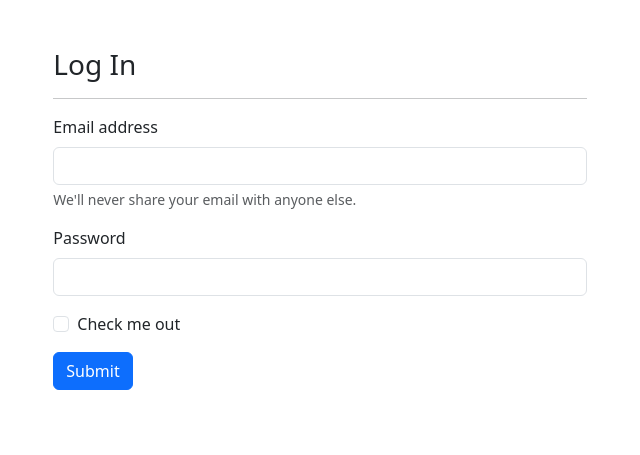
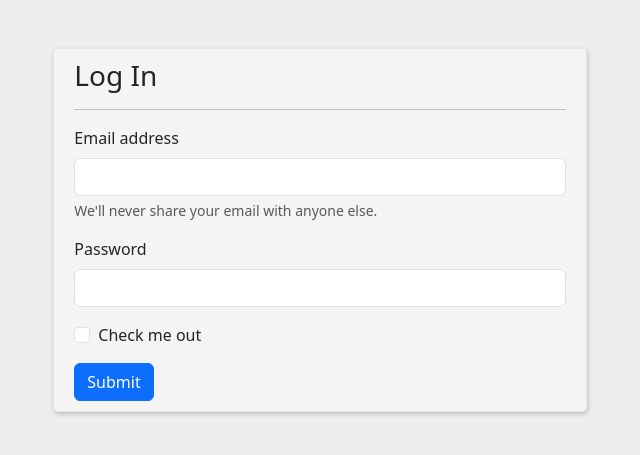
Before and after one commit to marouane-tabib/CultureDev.to, a PHP site: page /login.php in a window 1280 px wide. Shown: the top 455 px of the page, without its empty margins (320-960 px from the left). Run offline with PHP 8.4, Linux system fonts and the light colour scheme.

Commit message:
add main.css link stylesheet in login.php file

```diff
--- a/assets/css/main.css
+++ b/assets/css/main.css
@@ -1,3 +1,11 @@
 body {
-  background-color: #DDD;
+  background-color: #eee;
 }
+
+.login-box {
+  padding: 10px 20px;
+  background: #F4F4F4;
+  border-radius: 5px;
+  box-shadow: 1px 2px 5px rgba(0, 0, 0, 0.2);
+  border: 0.7px solid rgba(204, 204, 204, 0.3333333333);
+}
--- a/assets/sass/main.scss
+++ b/assets/sass/main.scss
@@ -1,3 +1,4 @@
 body{
-    background-color: #DDD;
+    background-color: #eee;
 }
+@import 'components/login-form';
--- a/login.php
+++ b/login.php
@@ -6,6 +6,7 @@
     <meta name="viewport" content="width=device-width, initial-scale=1.0">
     <link rel="stylesheet" href="https://cdnjs.cloudflare.com/ajax/libs/font-awesome/6.2.1/css/all.min.css"/>
     <link rel="stylesheet" href="https://cdn.jsdelivr.net/npm/bootstrap@5.3.0-alpha1/dist/css/bootstrap.min.css">
+    <link rel="stylesheet" href="assets/css/main.css">
     <title>Sign In</title>
 </head>
 <body>
```
